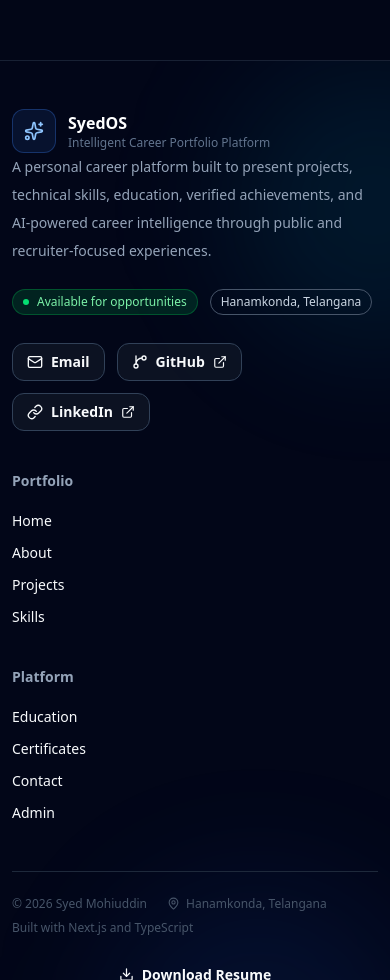
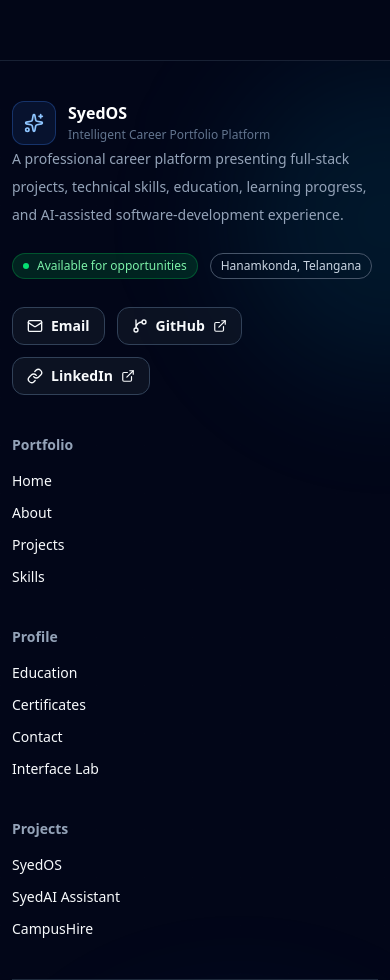
Before and after one commit to syedmohiuddin106-dot/syedos-career-platform, a Next.js app: page /certificates in a window 390 px wide. Shown: the part 11020-12000 px from the top of the page. Built offline with nearby package versions, Linux system fonts and the light colour scheme; no server answers.

Commit message:
fix: improve responsive footer and remove warnings

```diff
--- a/src/app/certificates/page.tsx
+++ b/src/app/certificates/page.tsx
@@ -14,7 +14,6 @@ import {
   GraduationCap,
   Layers3,
   Medal,
-  ShieldCheck,
   Sparkles,
   Target,
 } from "lucide-react";
--- a/src/app/contact/page.tsx
+++ b/src/app/contact/page.tsx
@@ -12,7 +12,6 @@ import {
   MapPin,
   MessageSquareText,
   Send,
-  Sparkles,
 } from "lucide-react";
 
 import { Badge } from "@/components/ui/badge";
--- a/src/components/layout/footer.tsx
+++ b/src/components/layout/footer.tsx
@@ -15,7 +15,18 @@ import { Badge } from "@/components/ui/badge";
 import { LinkButton } from "@/components/ui/link-button";
 import { cn } from "@/lib/utils";
 
-const primaryLinks = [
+type FooterLink = Readonly<{
+  label: string;
+  href: string;
+}>;
+
+type FooterLinkGroupProps = Readonly<{
+  title: string;
+  ariaLabel: string;
+  links: readonly FooterLink[];
+}>;
+
+const portfolioLinks: readonly FooterLink[] = [
   {
     label: "Home",
     href: "/",
@@ -34,7 +45,7 @@ const primaryLinks = [
   },
 ];
 
-const secondaryLinks = [
+const profileLinks: readonly FooterLink[] = [
   {
     label: "Education",
     href: "/education",
@@ -48,8 +59,23 @@ const secondaryLinks = [
     href: "/contact",
   },
   {
-    label: "Admin",
-    href: "/admin",
+    label: "Interface Lab",
+    href: "/ui-lab",
+  },
+];
+
+const projectLinks: readonly FooterLink[] = [
+  {
+    label: "SyedOS",
+    href: "/projects/syedos",
+  },
+  {
+    label: "SyedAI Assistant",
+    href: "/projects/syedai-assistant",
+  },
+  {
+    label: "CampusHire",
+    href: "/projects/campushire",
   },
 ];
 
@@ -57,25 +83,26 @@ export function Footer() {
   const currentYear = new Date().getFullYear();
 
   return (
-    <footer className="relative border-t border-slate-800/80 bg-slate-950">
+    <footer className="relative overflow-hidden border-t border-slate-800/80 bg-slate-950">
       <div
         aria-hidden="true"
         className="pointer-events-none absolute inset-0 overflow-hidden"
       >
-        <div className="absolute -bottom-40 left-1/4 h-80 w-80 rounded-full bg-blue-600/10 blur-3xl" />
+        <div className="absolute -bottom-48 left-[12%] h-96 w-96 rounded-full bg-blue-600/10 blur-3xl" />
 
-        <div className="absolute -right-32 top-0 h-72 w-72 rounded-full bg-cyan-500/10 blur-3xl" />
+        <div className="absolute -right-40 top-0 h-80 w-80 rounded-full bg-cyan-500/10 blur-3xl" />
+
+        <div className="absolute inset-0 opacity-[0.025] [background-image:linear-gradient(rgba(148,163,184,0.18)_1px,transparent_1px),linear-gradient(90deg,rgba(148,163,184,0.18)_1px,transparent_1px)] [background-size:48px_48px]" />
       </div>
 
-      <div className="syedos-container relative py-12 lg:py-16">
-        <div className="grid gap-10 lg:grid-cols-[1.3fr_0.7fr_0.7fr]">
-          <div className="max-w-xl">
+      <div className="syedos-container relative py-10 sm:py-12 lg:py-14">
+        <div className="grid gap-x-8 gap-y-10 sm:grid-cols-2 md:grid-cols-4">
+          <div className="min-w-0 sm:col-span-2 md:col-span-1">
             <Link
               href="/"
-              aria-label="SyedOS home"
+              aria-label="Go to SyedOS homepage"
               className={cn(
-                "group inline-flex items-center gap-3",
-                "rounded-xl",
+                "group inline-flex items-center gap-3 rounded-xl",
                 "focus-visible:outline-none",
                 "focus-visible:ring-2",
                 "focus-visible:ring-blue-500",
@@ -83,11 +110,12 @@ export function Footer() {
             >
               <span
                 className={cn(
-                  "inline-flex h-11 w-11 items-center justify-center",
+                  "inline-flex h-11 w-11 shrink-0 items-center justify-center",
                   "rounded-xl border border-blue-500/30",
                   "bg-blue-500/10 text-blue-300",
                   "transition duration-200",
                   "group-hover:border-cyan-400/50",
+                  "group-hover:bg-cyan-400/10",
                   "group-hover:text-cyan-300",
                 )}
               >
@@ -97,22 +125,21 @@ export function Footer() {
                 />
               </span>
 
-              <span>
+              <span className="min-w-0">
                 <span className="block text-base font-semibold text-white">
                   SyedOS
                 </span>
 
-                <span className="block text-xs text-slate-500">
+                <span className="block text-xs leading-5 text-slate-500">
                   Intelligent Career Portfolio Platform
                 </span>
               </span>
             </Link>
 
-            <p className="mt-5 max-w-lg text-sm leading-7 text-slate-400">
-              A personal career platform built to present projects,
-              technical skills, education, verified achievements, and
-              AI-powered career intelligence through public and
-              recruiter-focused experiences.
+            <p className="mt-5 max-w-md text-sm leading-7 text-slate-400">
+              A professional career platform presenting full-stack
+              projects, technical skills, education, learning progress,
+              and AI-assisted software-development experience.
             </p>
 
             <div className="mt-6 flex flex-wrap items-center gap-3">
@@ -165,80 +192,28 @@ export function Footer() {
             </div>
           </div>
 
-          <div>
-            <p className="text-sm font-semibold text-white">
-              Portfolio
-            </p>
+          <FooterLinkGroup
+            title="Portfolio"
+            ariaLabel="Footer portfolio navigation"
+            links={portfolioLinks}
+          />
 
-            <nav
-              aria-label="Footer portfolio navigation"
-              className="mt-5 grid gap-3"
-            >
-              {primaryLinks.map((item) => (
-                <Link
-                  key={item.href}
-                  href={item.href}
-                  className={cn(
-                    "group inline-flex w-fit items-center gap-2",
-                    "text-sm text-slate-500",
-                    "transition duration-200",
-                    "hover:text-white",
-                    "focus-visible:outline-none",
-                    "focus-visible:ring-2",
-                    "focus-visible:ring-blue-500",
-                  )}
-                >
-                  <span>{item.label}</span>
+          <FooterLinkGroup
+            title="Profile"
+            ariaLabel="Footer profile navigation"
+            links={profileLinks}
+          />
 
-                  <ArrowUpRight
-                    aria-hidden="true"
-                    size={14}
-                    className="opacity-0 transition group-hover:opacity-100"
+          <FooterLinkGroup
+            title="Projects"
+            ariaLabel="Footer project navigation"
+            links={projectLinks}
           />
-                </Link>
-              ))}
-            </nav>
         </div>
 
-          <div>
-            <p className="text-sm font-semibold text-white">
-              Platform
-            </p>
-
-            <nav
-              aria-label="Footer platform navigation"
-              className="mt-5 grid gap-3"
-            >
-              {secondaryLinks.map((item) => (
-                <Link
-                  key={item.href}
-                  href={item.href}
-                  className={cn(
-                    "group inline-flex w-fit items-center gap-2",
-                    "text-sm text-slate-500",
-                    "transition duration-200",
-                    "hover:text-white",
-                    "focus-visible:outline-none",
-                    "focus-visible:ring-2",
-                    "focus-visible:ring-blue-500",
-                  )}
-                >
-                  <span>{item.label}</span>
-
-                  <ArrowUpRight
-                    aria-hidden="true"
-                    size={14}
-                    className="opacity-0 transition group-hover:opacity-100"
-                  />
-                </Link>
-              ))}
-            </nav>
-          </div>
-        </div>
-
-        <div className="mt-12 border-t border-slate-800 pt-6">
-          <div className="flex flex-col justify-between gap-5 sm:flex-row sm:items-center">
-            <div className="flex flex-wrap items-center gap-x-5 gap-y-2 text-xs text-slate-600">
+        <div className="mt-10 border-t border-slate-800 pt-6 sm:mt-12">
+          <div className="flex flex-col justify-between gap-6 lg:flex-row lg:items-center">
+            <div className="flex flex-col gap-2 text-xs text-slate-500 sm:flex-row sm:flex-wrap sm:items-center sm:gap-x-5 sm:gap-y-2">
               <span>
                 © {currentYear} Syed Mohiuddin
               </span>
@@ -249,13 +224,37 @@ export function Footer() {
                   size={13}
                 />
 
-                Hanamkonda, Telangana
+                Hanamkonda, Telangana, India
               </span>
 
               <span>
                 Built with Next.js and TypeScript
               </span>
             </div>
+
+            <div className="flex flex-col gap-3 sm:flex-row sm:items-center">
+              <Link
+                href="/contact"
+                className={cn(
+                  "inline-flex min-h-10 items-center justify-center gap-2",
+                  "rounded-xl border border-slate-800 px-4",
+                  "text-sm font-medium text-slate-400",
+                  "transition duration-200",
+                  "hover:border-slate-700",
+                  "hover:bg-slate-900",
+                  "hover:text-white",
+                  "focus-visible:outline-none",
+                  "focus-visible:ring-2",
+                  "focus-visible:ring-blue-500",
+                )}
+              >
+                Contact
+
+                <ArrowUpRight
+                  aria-hidden="true"
+                  size={15}
+                />
+              </Link>
 
               <LinkButton
                 href="/resume/syed-mohiuddin-resume.pdf"
@@ -270,6 +269,50 @@ export function Footer() {
             </div>
           </div>
         </div>
+      </div>
     </footer>
   );
 }
+
+function FooterLinkGroup({
+  title,
+  ariaLabel,
+  links,
+}: FooterLinkGroupProps) {
+  return (
+    <div className="min-w-0">
+      <p className="text-sm font-semibold text-slate-300">
+        {title}
+      </p>
+
+      <nav
+        aria-label={ariaLabel}
+        className="mt-4 grid gap-3"
+      >
+        {links.map((item) => (
+          <Link
+            key={item.href}
+            href={item.href}
+            className={cn(
+              "group inline-flex w-fit items-center gap-2 rounded-md",
+              "text-sm text-slate-500",
+              "transition duration-200",
+              "hover:text-white",
+              "focus-visible:outline-none",
+              "focus-visible:ring-2",
+              "focus-visible:ring-blue-500",
+            )}
+          >
+            <span>{item.label}</span>
+
+            <ArrowUpRight
+              aria-hidden="true"
+              size={14}
+              className="opacity-0 transition duration-200 group-hover:opacity-100"
+            />
+          </Link>
+        ))}
+      </nav>
+    </div>
+  );
+}
```
Lines whose indentation alone changed are shown as unchanged.
